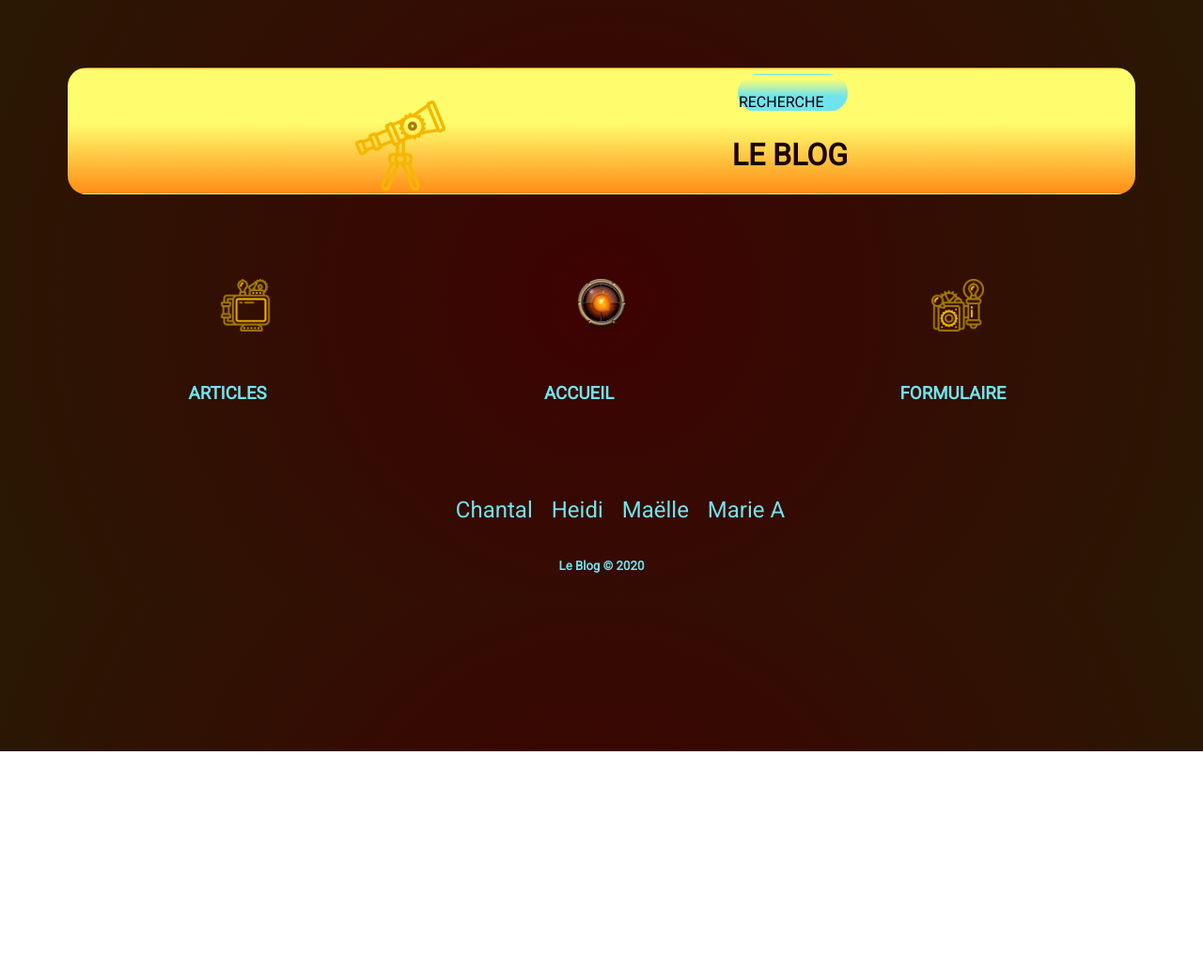
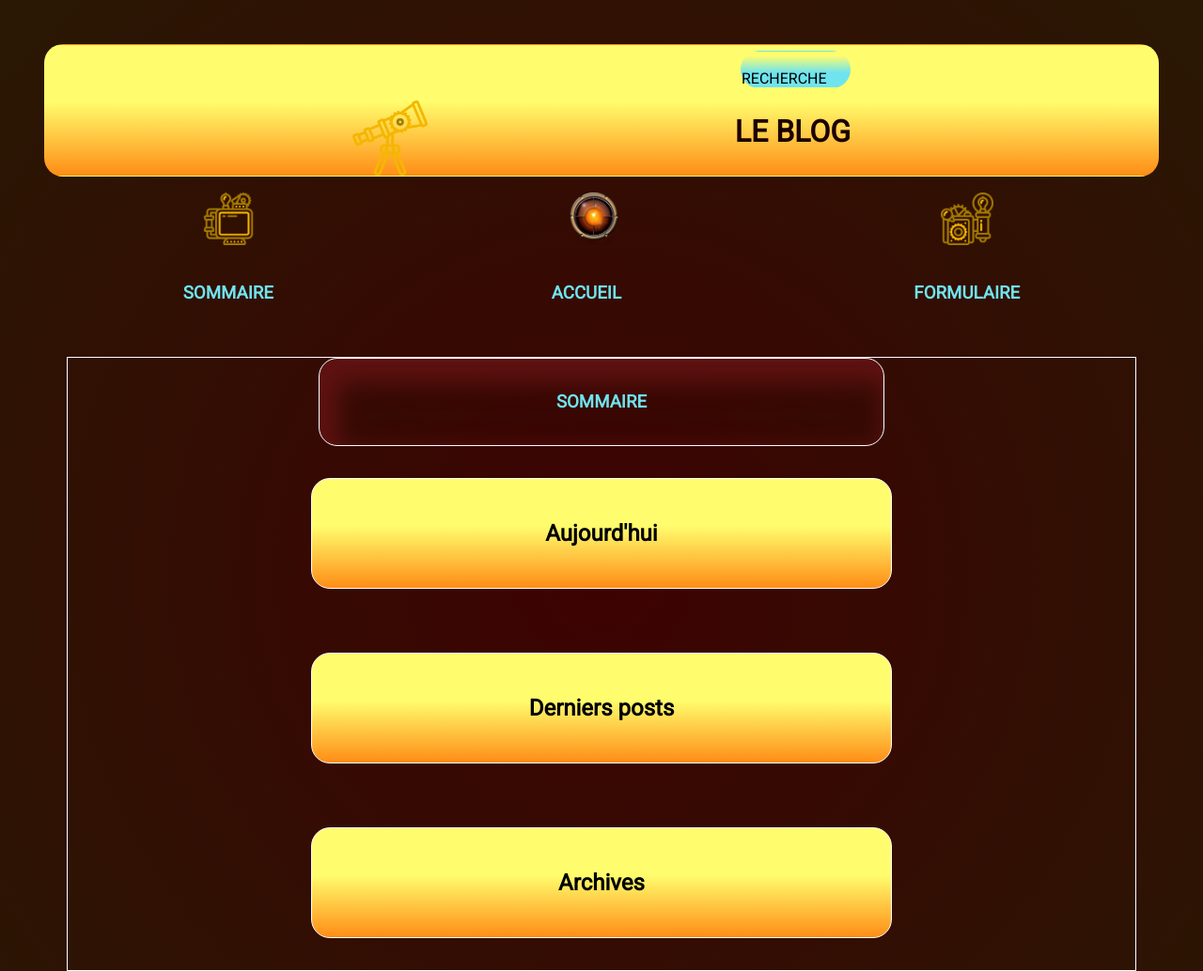
Before and after one commit to MarieLATASTE/blog, a website: page sommaire.html in a window 1280 px wide. Shown: the top 1034 px of the page at 94% size. Before the commit the page ends 800 px from the top, so only its background shows below. Drawn offline with Linux system fonts and the light colour scheme.

Commit message:
index.html
links

```diff
--- a/accueil.css
+++ b/accueil.css
@@ -7,7 +7,7 @@ body{
     flex-direction:column;
 }
 header{
-    padding:5%;
+    padding:3%;
     display:flex;
     flex-direction:column;
     border:1px solid transparent;
@@ -22,9 +22,9 @@ header{
     background:linear-gradient(180deg, rgba(255,253,109,1) 43%, rgba(255,141,22,1) 100%);
 }
 .telescope{
-    padding-top:3%;
-    width:6rem;
-    height:6rem;
+    padding-top:5%;
+    width:5rem;
+    height:5rem;
     /* color: #3a3221; */
 }
 
@@ -35,13 +35,12 @@ header{
 }
 .search{
     padding-top:15%;
-    /* padding-right: 2%; */
     border:1px solid transparent;
     border-radius:20px;
     background:rgb(111,228,238);
     background:linear-gradient(0deg, rgba(111,228,238,1) 41%, rgba(255,253,109,1) 89%);
     margin-top:5%;
-    padding-right:55%;
+    padding-right:25%;
     margin-bottom:5%;
     margin-left:5%;
 }
@@ -51,34 +50,31 @@ h1{
 h3, h5{
     color:#6FE4EE;
 }
-
 nav{
-    margin-top:5%;
     display:flex;
     justify-content:space-around;
-    /* align-items: center; */
 }
 .image{
     text-align:center;
-    padding: 2rem;
+    padding: 1rem;
     border:1px solid transparent;
     border-radius:50%;
 }
 .image:hover{
-    transform: scale(1.4);
+    /* transform:scale(1.4); */
     box-shadow:5px 10px 20px red inset;
 }
 .mini{
     width:3.5rem;
     height:3.5rem;
 }
-
+/* page index.html */
 .main{
-    display: flex;
-    justify-content: space-around;
+    display:flex;
+    justify-content:space-around;
 }
 .left{
-    width: 45%;
+    width:45%;
 }
 .left img{
     width:75%;
@@ -87,15 +83,47 @@ nav{
     padding-right:5%;
 }
 .right{
-    /* color: #fefefe; */
     width: 35%;
     border: 1px solid transparent;
     border-radius: 20px;
     background: rgb(255,253,109);
     background: linear-gradient(180deg, rgba(255,253,109,1) 43%, rgba(255,141,22,1) 100%);
 }
-/* page aticle.html */
+/* page sommaire.html */
+.container{
+    border: 1px solid white;
+    margin-left: 5%;
+    margin-right: 5%;
+    margin-bottom: 5%;
+    display: flex;
+    flex-wrap:wrap;
+    justify-content: space-around;
+    align-items: stretch;
+}
+.box2, .box3, .box4{
+    padding: 1.5rem;
+    border: 1px solid white;
+    border-radius: 20px;
+    text-align: center;
+    background: rgb(255,253,109);
+    background: linear-gradient(180deg, rgba(255,253,109,1) 43%, rgba(255,141,22,1) 100%);
+    width: 50%;
+    margin: 3%;
+}
+.box1{
+    padding: 1rem;
+    border: 1px solid white;
+    border-radius: 20px;
+    text-align: center;
+    padding: 1rem;
+    height: 20%;
+    box-shadow:10px 15px 25px 10px rgb(95, 18, 18) inset;
+    width: 50%;
+}
+.box2, .box3, .box4{
 
+    height: 10%;
+}
 
 footer{
     display: flex;
@@ -118,3 +146,23 @@ ul > li{
 .one1{
     padding-right: 1rem;
 }
+/* page form.html */
+.formulaire{
+    display: flex;
+}
+.leftF{
+    width:45%;
+}
+.leftF img{
+    width:75%;
+    height:85%;
+    padding-left:2%;
+    padding-right:5%;
+}
+.rightF{
+    width: 45%;
+    border: 1px solid transparent;
+    border-radius: 20px;
+    background: rgb(255,253,109);
+    background: linear-gradient(180deg, rgba(255,253,109,1) 43%, rgba(255,141,22,1) 100%);
+}
--- a/sommaire.html
+++ b/sommaire.html
@@ -3,7 +3,7 @@
 <head>
     <meta charset="UTF-8">
     <meta name="viewport" content="width=device-width, initial-scale=1.0">
-    <title>ARTICLES</title>
+    <title>SOMMAIRE</title>
     <link rel="stylesheet" href="accueil.css">
 </head>
 <body>
@@ -19,7 +19,7 @@
         <nav>
             <div class="articles">
                 <div class="image"><a href="articles.html"><img class="mini" src="./images/computer.png"></a></div>
-                <h3 class="lien">ARTICLES</h3>
+                <h3 class="lien">SOMMAIRE</h3>
             </div>
             <div class="accueil">
                 <div class="image"><a href="index.html"><img class="mini" src="./images/caien.png"></a></div>
@@ -33,12 +33,10 @@
     </header>
 
     <div class="container">
-        <div class="box1"></div>
-        <div class="box2"></div>
-        <div class="box3"></div>
-        <div class="box4"></div>
-        <div class="box5"></div>
-        <div class="box6"></div>
+        <div class="box1"><h3>SOMMAIRE</h3></div>
+        <div class="box2"><h2>Aujourd'hui</h2></div>
+        <div class="box3"><h2>Derniers posts</h2></div>
+        <div class="box4"><h2>Archives</h2></div>
     </div>
 
     <footer>
```
Also changed, not shown: form.html (+11 -1 lines), index.html (+1 -1 lines), images/telescope.png (deleted), images/vis0.png (added), images/vis1.png (added), images/vis2.png (added), 2 other files.
